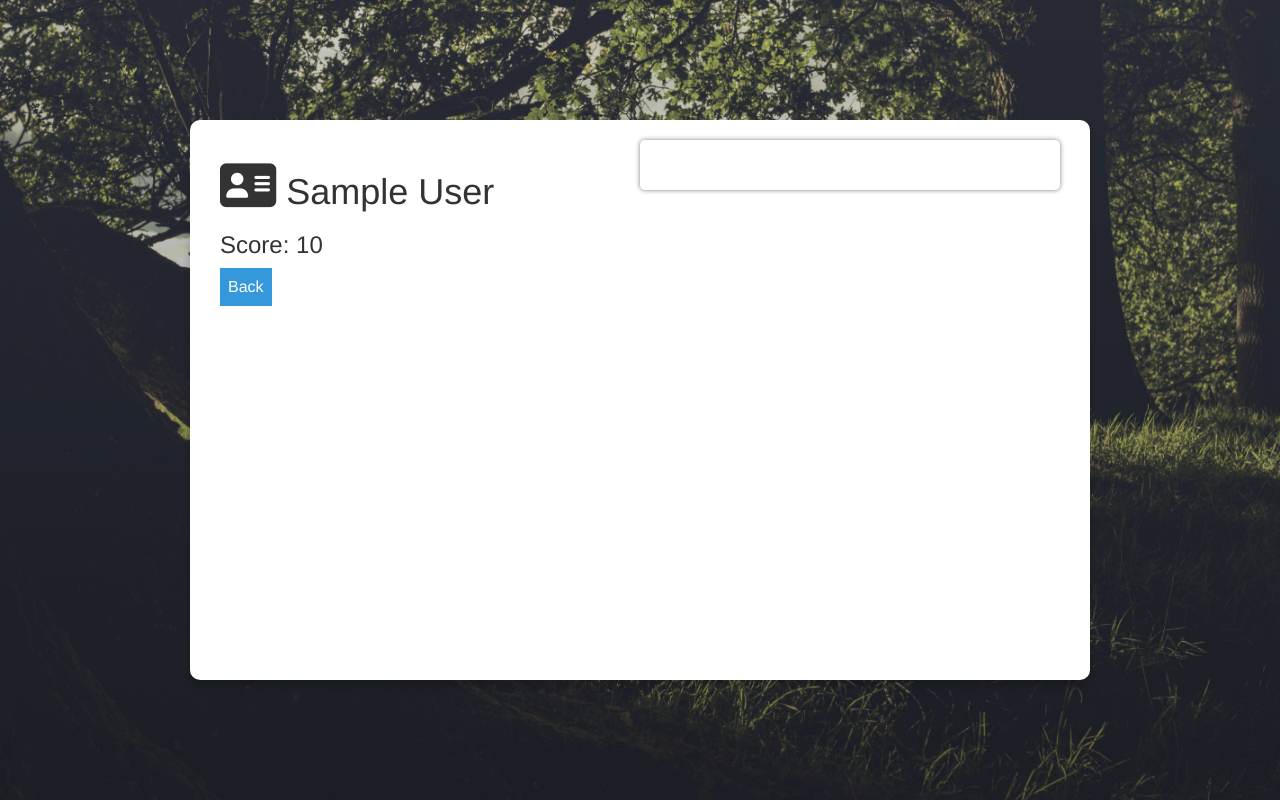
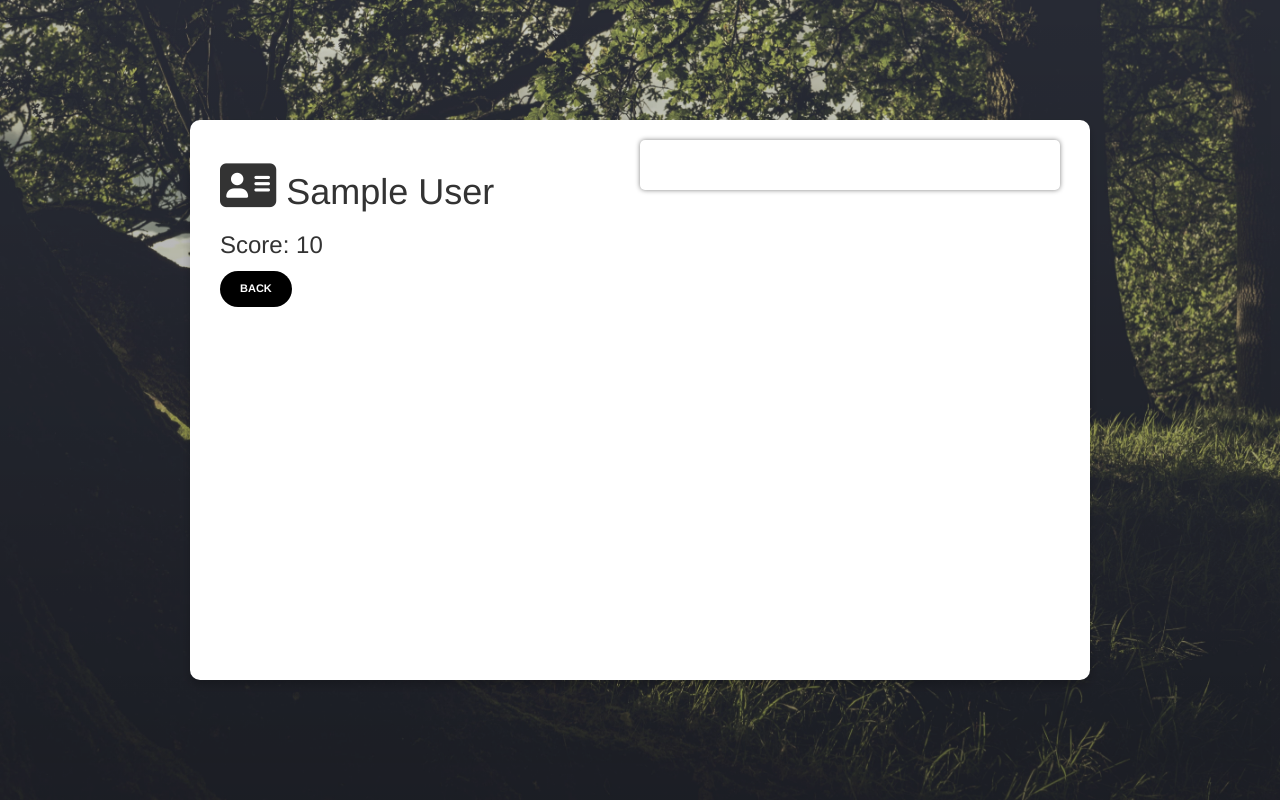
Before and after one commit to mcgill-a/Crowdsourced-Cleanup, a Python web app: template cleanup/templates/profile.html in a window 1280 px wide. Run offline with Jinja, Linux system fonts and the light colour scheme; the template is opened without the code that fills it: most values are stand-ins (such as "Sample title", 1, 10 or a date in 2020); some libraries are stand-ins or nearby versions.

Commit message:
switched back button

```diff
--- a/cleanup/static/css/modal.css
+++ b/cleanup/static/css/modal.css
@@ -178,6 +178,18 @@ form .section input {
 	text-decoration: none;
 }
 
+.btn-back {
+	background: rgb(0, 0, 0);
+	border: none;
+	color: white;
+	padding: 10px 20px;
+	border-radius: 30px;
+	font-weight: bolder;
+	font-size: 11px;
+	margin-top: 3px;
+	text-decoration: none;
+}
+
 form .section input:focus {
 	border-bottom: 1px solid #2cd5ab;
 }
--- a/cleanup/templates/profile.html
+++ b/cleanup/templates/profile.html
@@ -43,7 +43,7 @@ $(document).ready(() => {
                         <p>Admin</p>
                         {% endif %}
                         <h3>Score: {{user_profile.score}}</h3>
-                        <button class="dropbtn" onclick="window.location.href = '/'">Back</button>
+                        <button class="btn-back" onclick="window.location.href = '/'">BACK</button>
                         <br/>
                     </div>
                     <div class='user-history'>
```
